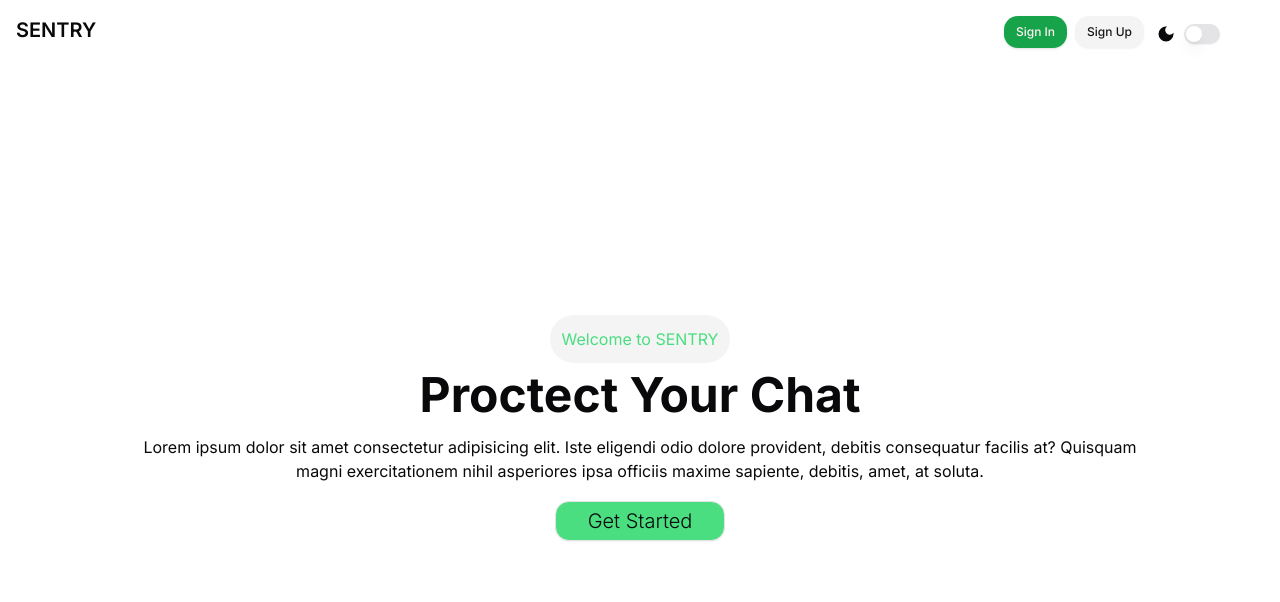
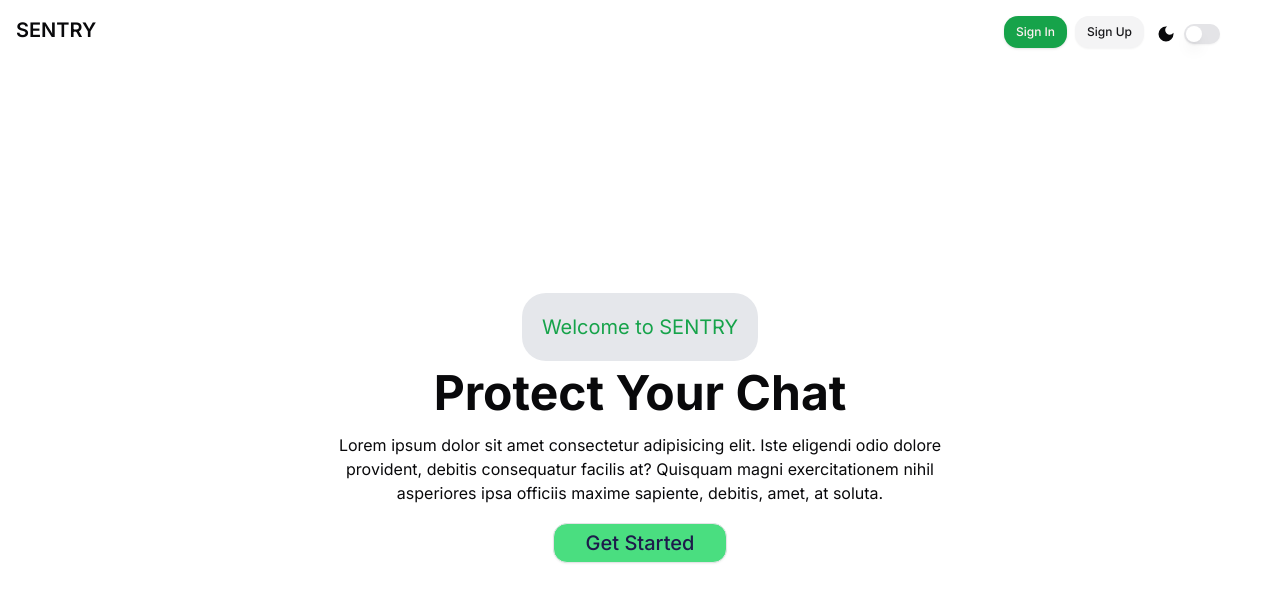
Before and after one commit to MaxAnii/SENTRY, a Next.js app: page / in a window 1280 px wide. Shown: the top 602 px of the page. Built offline with nearby package versions, Linux system fonts and the light colour scheme.

Commit message:
Added style and link to signIn page.

```diff
--- a/app/page.tsx
+++ b/app/page.tsx
@@ -1,23 +1,31 @@
+"use client";
 import { Button } from "@/components/ui/button";
 import LandingNav from "@/components/landingNav";
+import { useRouter } from "next/navigation";
 export default function Home() {
+	const router = useRouter();
 	return (
 		<>
 			<LandingNav></LandingNav>
 			<div className="flex items-center justify-center h-[90vh] ">
 				<div className="text-center ">
-					<button className="text-green-400 text-l rounded-3xl my-2 p-3   bg-accent ">
+					<button className="dark:text-green-400 text-xl rounded-3xl my-2 p-5 bg-gray-200 dark:bg-accent text-green-600">
 						Welcome to SENTRY
 					</button>
-					<h1 className="text-5xl font-bold">Proctect Your Chat</h1>
-					<div className="text-center p-4 px-[10vw]">
+					<h1 className="text-5xl font-bold">Protect Your Chat</h1>
+					<div className="text-center p-4 px-[10vw] md:mx-[200px] ">
 						Lorem ipsum dolor sit amet consectetur adipisicing elit. Iste
 						eligendi odio dolore provident, debitis consequatur facilis at?
 						Quisquam magni exercitationem nihil asperiores ipsa officiis maxime
 						sapiente, debitis, amet, at soluta.
 					</div>
-					<div className="text-3xl">
-						<Button variant="outline" size="lg" className="text-xl font-light">
+					<div className="text-3xl ">
+						<Button
+							variant="outline"
+							size="lg"
+							className="text-xl text-indigo-950"
+							onClick={() => router.push("/signIn")}
+						>
 							Get Started
 						</Button>
 					</div>
```
